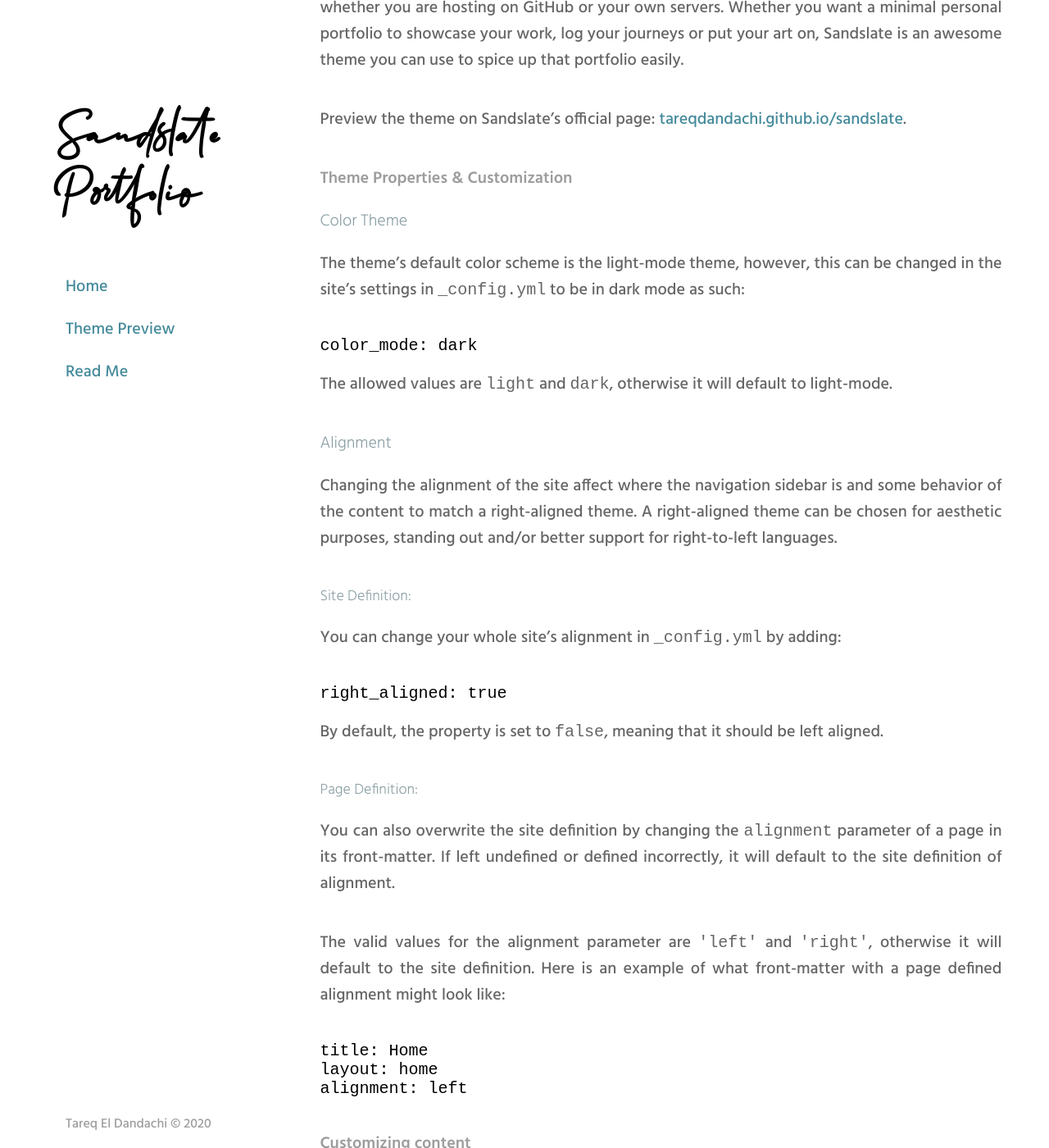
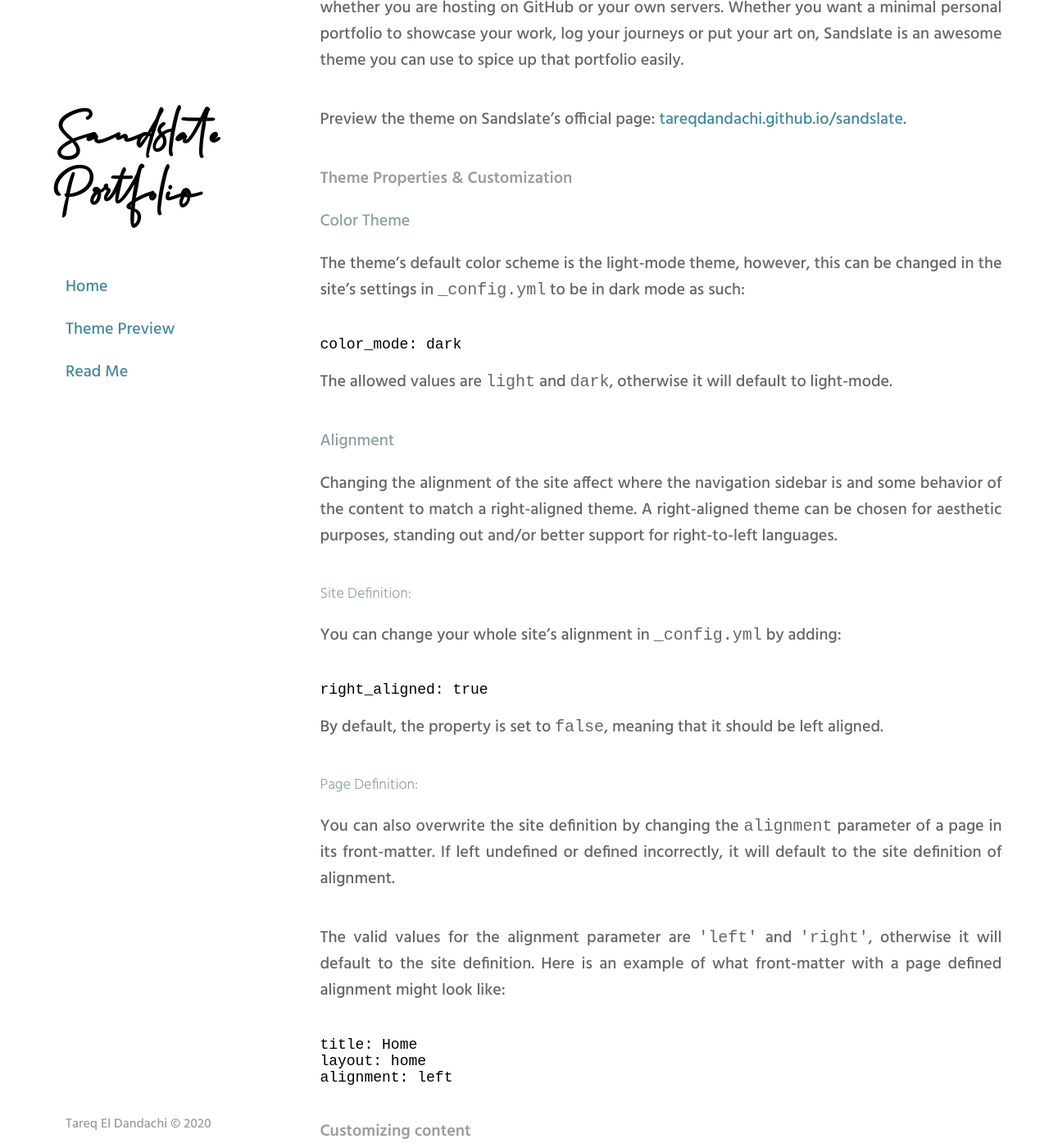
Before and after one commit to itstorque/sandslate, a Jekyll site: the page built from read_me.md, in a window 1280 px wide and 1400 px high, scrolled down 335 px. Shown: the whole window at 82% size. Built offline with Jekyll 4.4.1, drawn with Linux system fonts in a browser that asks for light colours.

Commit message:
Added _site to .gitignore, and modified text clarity for some classes

```diff
--- a/assets/css/style.css
+++ b/assets/css/style.css
@@ -36,7 +36,7 @@ h2 {
 
 h3 {
 
-  font-weight: 300;
+  font-weight: 400;
   font-size: 1em;
   margin-bottom: 1em;
 
@@ -240,7 +240,7 @@ img {
 
 ul {padding-left:1em}
 li {padding-left:1em}
-pre {overflow-x: scroll;}
+pre {overflow-x: scroll; font-size: 0.9em;}
 
 @media only screen and (max-width: 980px) {
   nav {
```
Also changed, not shown: 2 other files.
